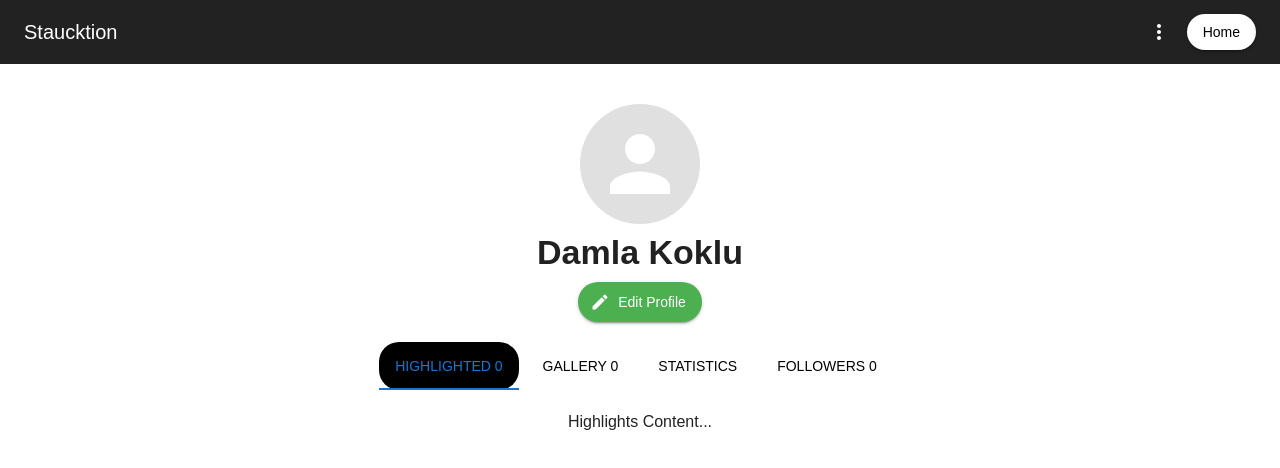
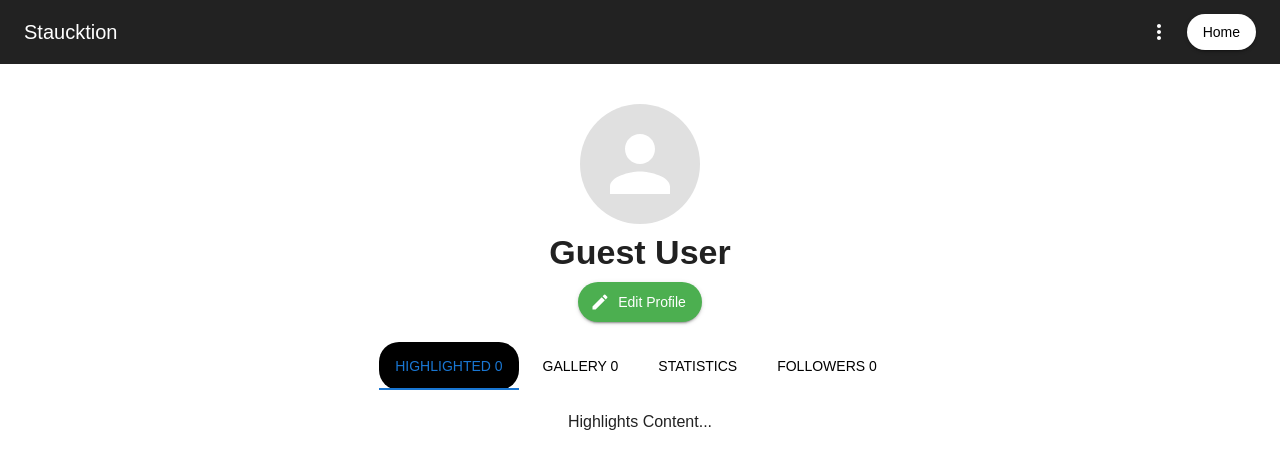
Before and after one commit to staucktion/web-ui, a React (Vite) app: page /profile in a window 1280 px wide. Shown: the top 468 px of the page. Built offline with nearby package versions, Linux system fonts and the light colour scheme; no server answers; a web font is replaced by a local one.

Commit message:
Show correct username

```diff
--- a/src/pages/ProfilePage/ProfilePage.tsx
+++ b/src/pages/ProfilePage/ProfilePage.tsx
@@ -1,8 +1,11 @@
 import React, { useState } from "react";
 import { Box, Avatar, Typography, Button, Tabs, Tab } from "@mui/material";
 import EditIcon from "@mui/icons-material/Edit";
+import { useAuth } from "../../providers/AuthContext";
 
 const ProfilePage: React.FC = () => {
+	const { user } = useAuth();
+
 	const [selectedTab, setSelectedTab] = useState(0);
 
 	const handleTabChange = (event: React.SyntheticEvent, newValue: number) => {
@@ -34,7 +37,7 @@ const ProfilePage: React.FC = () => {
 
 			{/* Kullanıcı Adı */}
 			<Typography variant="h4" fontWeight="bold" sx={{ marginBottom: 1 }}>
-				Damla Koklu
+				{user?.username ?? "Guest User"}
 			</Typography>
 
 			{/* Profili Düzenle Butonu */}
```
